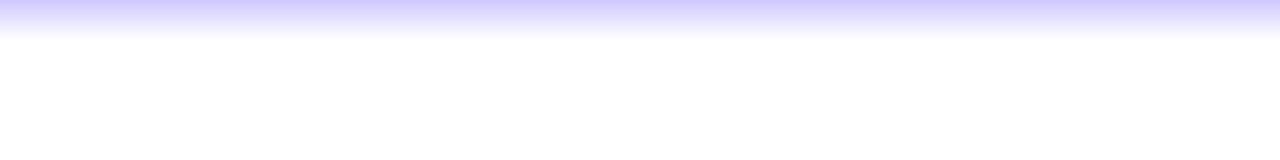
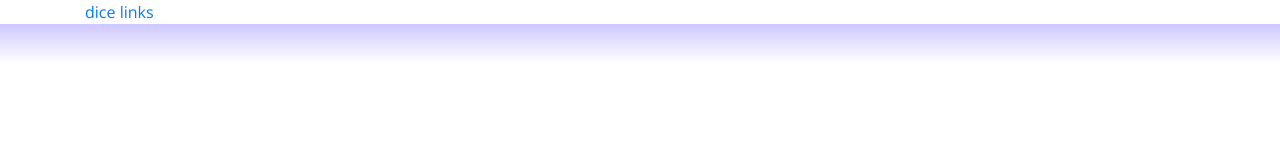
Before and after one commit to travisreed-dfw/movetocombat, a website: page index.html in a window 1280 px wide. Drawn offline with nearby package versions, Linux system fonts and the light colour scheme.

Commit message:
text for link

```diff
--- a/index.html
+++ b/index.html
@@ -39,7 +39,7 @@
 
     <!-- BEGIN WEBSITE BODY -->
     <div class="container">
-      <a href="./dice.html"></a>
+      <a href="./dice.html">dice links</a>
     </div>
     <!-- END WEBSITE BODY -->
 
```
